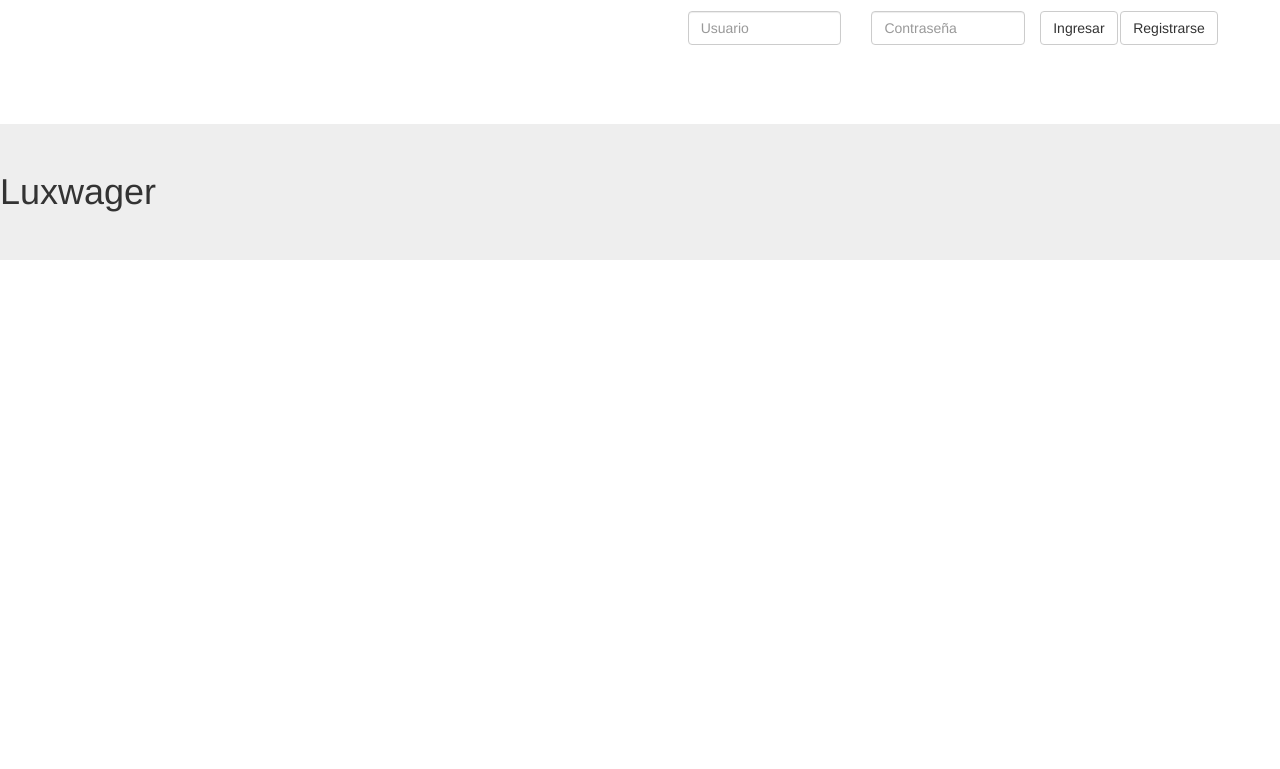
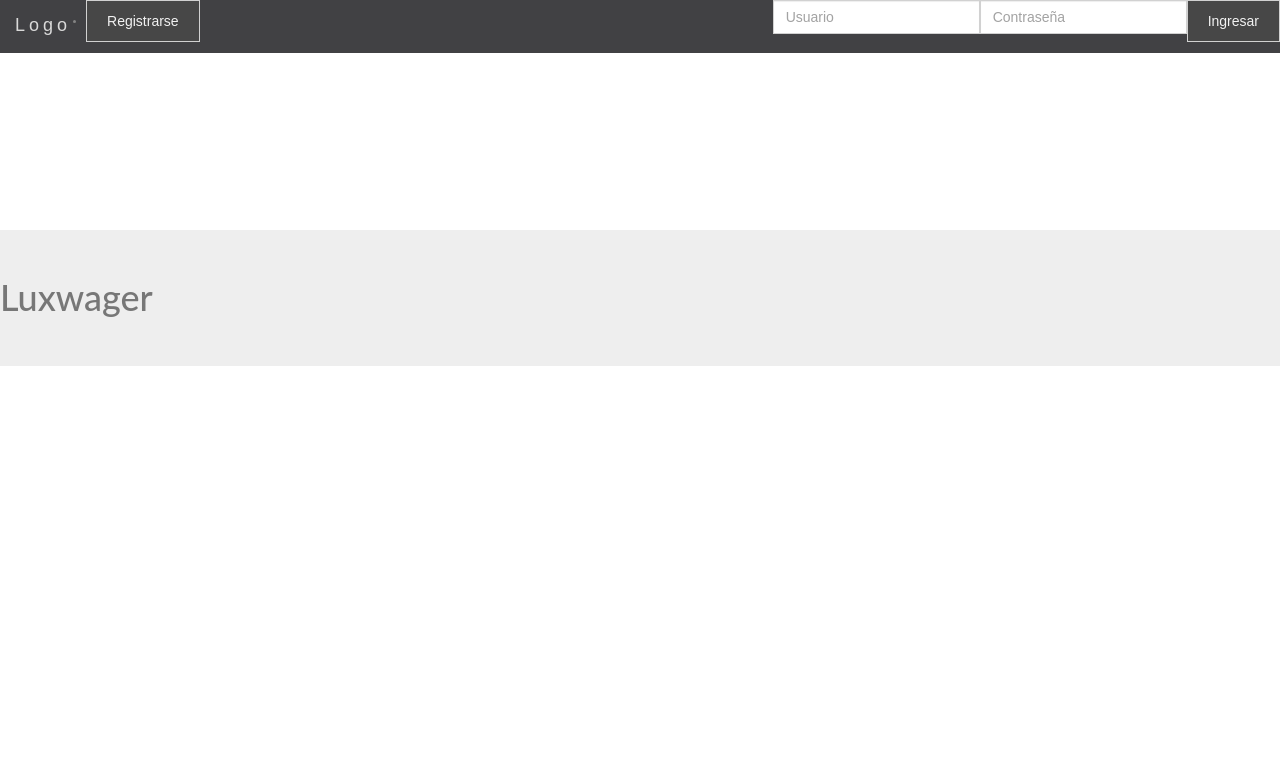
Before and after one commit to juliotnu01/luxwager_j, a PHP site: page / in a window 1280 px wide. Shown: the top 769 px of the page. Run offline with PHP 8.4, Linux system fonts and the light colour scheme.

Commit message:
fix: arreglos

```diff
--- a/index.php
+++ b/index.php
@@ -2,6 +2,7 @@
 <html lang="en">
 <head>
 	<meta charset="UTF-8">
+	<meta name="viewport" content="width=device-width, initial-scale=1">
 	<title>Luxwager</title>
 	<!-- Bootstrap -->
 	<!-- <link rel="stylesheet" href="https://maxcdn.bootstrapcdn.com/bootstrap/3.3.7/css/bootstrap.min.css"> -->
@@ -9,21 +10,184 @@
   <script src="bootstrap-3.3.7-dist/js/jquery-3.3.1.min.js"></script>
   <script src="bootstrap-3.3.7-dist/js/bootstrap.js"></script>
   <!-- <script src="https://maxcdn.bootstrapcdn.com/bootstrap/3.3.7/js/bootstrap.min.js"></script> -->
-	<?php include 'php/conexion.php'; ?>
+	<?php
+	include 'php/conexion.php';
+	 ?>
+	 <style type="text/css">
+	 body {
+      font: 400 15px/1.8 Lato, sans-serif;
+      color: #777;
+  }
+  h3, h4 {
+      margin: 10px 0 30px 0;
+      letter-spacing: 10px;
+      font-size: 20px;
+      color: #111;
+  }
+  .container {
+      padding: 80px 120px;
+  }
+  .person {
+      border: 10px solid transparent;
+      margin-bottom: 25px;
+      width: 80%;
+      height: 80%;
+      opacity: 0.7;
+  }
+  .person:hover {
+      border-color: #f1f1f1;
+  }
+  .carousel-inner img {
+      -webkit-filter: grayscale(90%);
+      filter: grayscale(90%); /* make all photos black and white */
+      width: 100%; /* Set width to 100% */
+      margin: auto;
+  }
+  .carousel-caption h3 {
+      color: #fff !important;
+  }
+  @media (max-width: 600px) {
+    .carousel-caption {
+      display: none; /* Hide the carousel text when the screen is less than 600 pixels wide */
+    }
+  }
+  .bg-1 {
+      background: #2d2d30;
+      color: #bdbdbd;
+  }
+  .bg-1 h3 {color: #fff;}
+  .bg-1 p {font-style: italic;}
+  .list-group-item:first-child {
+      border-top-right-radius: 0;
+      border-top-left-radius: 0;
+  }
+  .list-group-item:last-child {
+      border-bottom-right-radius: 0;
+      border-bottom-left-radius: 0;
+  }
+  .thumbnail {
+      padding: 0 0 15px 0;
+      border: none;
+      border-radius: 0;
+  }
+  .thumbnail p {
+      margin-top: 15px;
+      color: #555;
+  }
+  .btn {
+      padding: 10px 20px;
+      background-color: #333;
+      color: #f1f1f1;
+      border-radius: 0;
+      transition: .2s;
+  }
+  .btn:hover, .btn:focus {
+      border: 1px solid #333;
+      background-color: #fff;
+      color: #000;
+  }
+  .modal-header, h4, .close {
+      background-color: #333;
+      color: #fff !important;
+      text-align: center;
+      font-size: 30px;
+  }
+  .modal-header, .modal-body {
+      padding: 40px 50px;
+  }
+  .nav-tabs li a {
+      color: #777;
+  }
+  #googleMap {
+      width: 100%;
+      height: 400px;
+      -webkit-filter: grayscale(100%);
+      filter: grayscale(100%);
+  }
+  .navbar {
+      font-family: Montserrat, sans-serif;
+      margin-bottom: 0;
+      background-color: #2d2d30;
+      border: 0;
+      font-size: 11px !important;
+      letter-spacing: 4px;
+      opacity: 0.9;
+  }
+  .navbar li a, .navbar .navbar-brand {
+      color: #d5d5d5 !important;
+  }
+  .navbar-nav li a:hover {
+      color: #fff !important;
+  }
+  .navbar-nav li.active a {
+      color: #fff !important;
+      background-color: #29292c !important;
+  }
+  .navbar-default .navbar-toggle {
+      border-color: transparent;
+  }
+  .open .dropdown-toggle {
+      color: #fff;
+      background-color: #555 !important;
+  }
+  .dropdown-menu li a {
+      color: #000 !important;
+  }
+  .dropdown-menu li a:hover {
+      background-color: red !important;
+  }
+  footer {
+      background-color: #2d2d30;
+      color: #f5f5f5;
+      padding: 32px;
+  }
+  footer a {
+      color: #f5f5f5;
+  }
+  footer a:hover {
+      color: #777;
+      text-decoration: none;
+  }
+  .form-control {
+      border-radius: 0;
+  }
+  textarea {
+      resize: none;
+  }
+  </style>
 </head>
 <body>
+
+
+	<nav class="navbar navbar-default navbar-fixed-top">
+  <div class="container-fluid">
+    <div class="navbar-header">
+      <button type="button" class="navbar-toggle" data-toggle="collapse" data-target="#myNavbar">
+        <span class="icon-bar"></span>
+        <span class="icon-bar"></span>
+        <span class="icon-bar"></span>
+      </button>
+      <a class="navbar-brand" href="#myPage">Logo</a>
+    </div>
+    <div class="collapse navbar-collapse" id="myNavbar">
+    	<form method="POST" action="./php/login.php">
+      <ul class="nav navbar-nav navbar-right">
+        <li><input type="text" class="form-control" name="usuario" id="email" placeholder="Usuario"></li>
+        <li><input type="text" class="form-control" name="clave" id="password" placeholder="Contraseña"></li>
+        <li><input class="btn btn-default" type="submit" value="Ingresar"></li>
+      </ul>
+      <ul>
+
+       	<li><input class="btn btn-default " type="submit" value="Registrarse" data-toggle="modal" data-target="#myModal"></li>
+      </ul>
+      </form>
+    </div>
+  </div>
+</nav>
 	<div class="container">
 		<nav class="navbar navbar-right" style="position: relative; top: 10px; ">
-		  <form method="POST" action="./php/login.php">
-			<div class="form-group col-md-4">
-			    <input type="text" class="form-control" name="usuario" id="email" placeholder="Usuario">
-  			</div>
-  			<div class="form-group col-md-4">
-			    <input type="text" class="form-control" name="clave" id="password" placeholder="Contraseña">
-  			</div>
-			<input class="btn btn-default" type="submit" value="Ingresar">
+
 		  </form>
-		  <input class="btn btn-default " type="submit" value="Registrarse" style="position: relative;left: 80px; bottom: 48px;" data-toggle="modal" data-target="#myModal">
 		</nav>
 		</div>
 
--- a/php/conexion.php
+++ b/php/conexion.php
@@ -4,7 +4,7 @@
 	*
 	Conexion
 	*/
-	$conexion = mysqli_connect(DB_HOST,DB_USERNAME,DB_PASSWORD,DB_DATABASE) or die (mysqli_connect_errno("Fallo la conexion"));
+	$conexion = mysqli_connect( DB_HOST, DB_USERNAME, DB_PASSWORD,DB_DATABASE) or die (mysqli_connect_errno("Fallo la conexion"));
 //
 
  ?>
--- a/php/config.php
+++ b/php/config.php
@@ -1,7 +1,7 @@
 <?php
 	define('APP','Luxwager');
-	define('DB_HOST',		'127.0.0.1');
+	define('DB_HOST',		'localhost');
 	define('DB_USERNAME',	'root');
-	define('DB_PASSWORD',	'admindamin');
-	define('DB_DATABASE',	'amdin_luxwager');
+	define('DB_PASSWORD',	'');
+	define('DB_DATABASE',	'luxwager');
  ?>
```
Also changed, not shown: php/dashboard.php (+3 -7 lines), php/deposito.php (+5 -5 lines), php/login.php (+6 -9 lines), php/modal-banco.php (+9 -2 lines).
